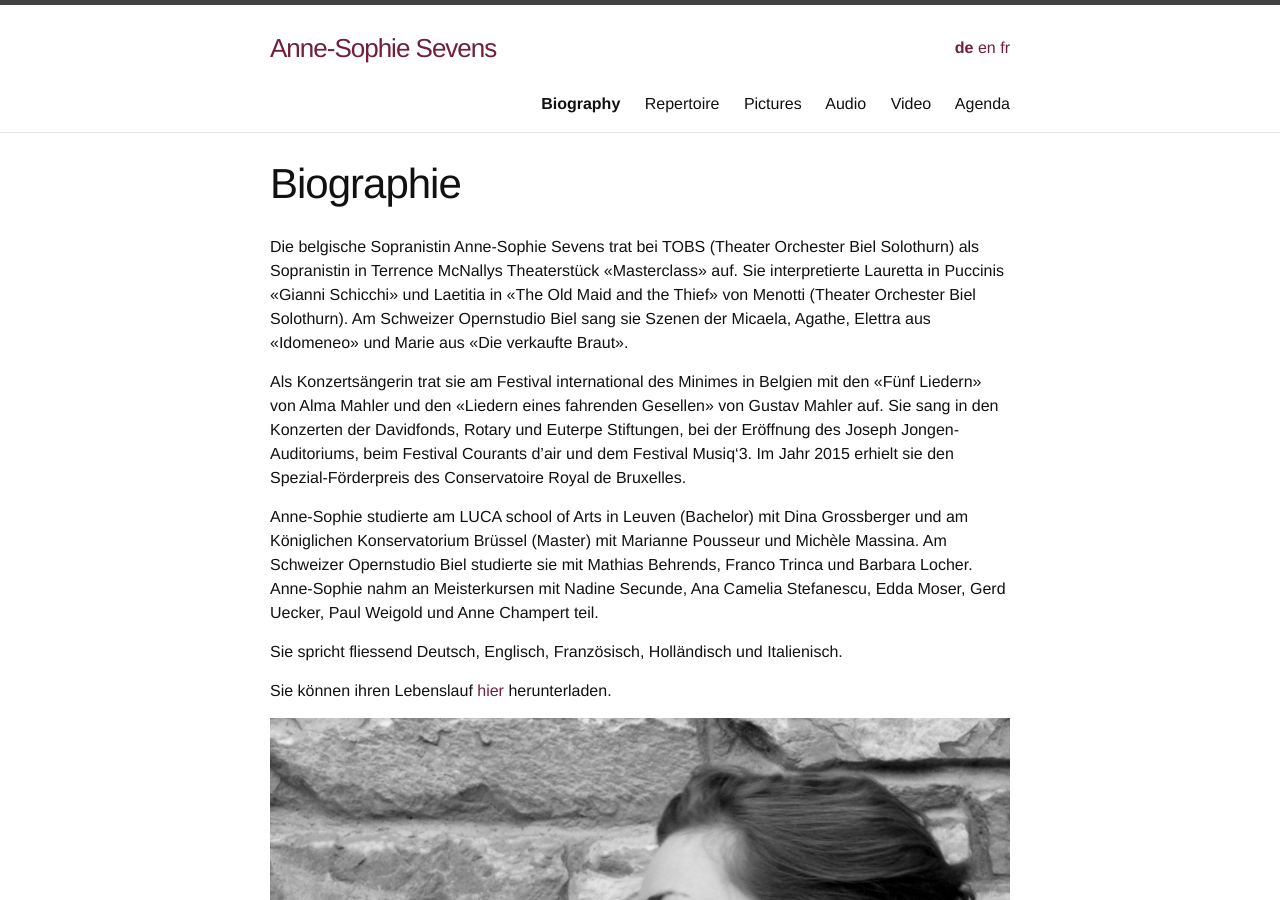
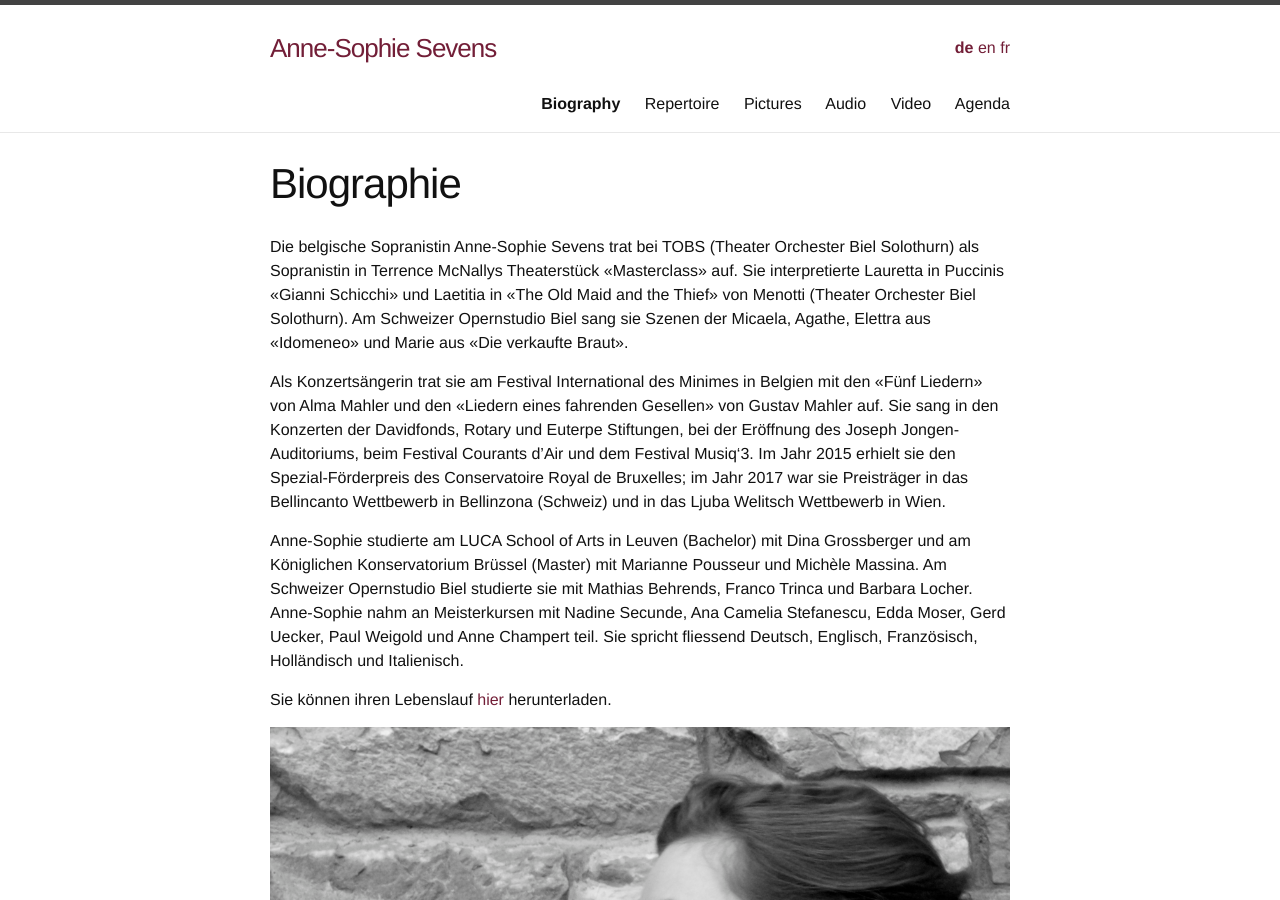
Before and after one commit to annesophie-sevens/annesophie-sevens.github.io, a Jekyll site: the page built from biography-de.md, in a window 1280 px wide and 900 px high. Built offline with Jekyll 4.4.1, drawn with Linux system fonts in a browser that asks for light colours.

Commit message:
Update biography-de.md

```diff
--- a/biography-de.md
+++ b/biography-de.md
@@ -8,11 +8,12 @@ ref: biography
 ---
 Die belgische Sopranistin Anne-Sophie Sevens trat bei TOBS (Theater Orchester Biel Solothurn) als Sopranistin in Terrence McNallys Theaterstück «Masterclass» auf. Sie interpretierte Lauretta in Puccinis «Gianni Schicchi» und Laetitia in «The Old Maid and the Thief» von Menotti (Theater Orchester Biel Solothurn). Am Schweizer Opernstudio Biel sang sie Szenen der Micaela, Agathe, Elettra aus «Idomeneo» und Marie aus «Die verkaufte Braut».
 
-Als Konzertsängerin trat sie am Festival international des Minimes in Belgien mit den «Fünf Liedern» von Alma Mahler und den «Liedern eines fahrenden Gesellen» von Gustav Mahler auf. Sie sang in den Konzerten der Davidfonds, Rotary und Euterpe Stiftungen, bei der Eröffnung des Joseph Jongen-Auditoriums, beim Festival Courants d’air und dem Festival Musiq‘3. Im Jahr 2015 erhielt sie den Spezial-Förderpreis des Conservatoire Royal de Bruxelles.
+Als Konzertsängerin trat sie am Festival International des Minimes in Belgien mit den «Fünf Liedern» von Alma Mahler und den «Liedern eines fahrenden Gesellen» von Gustav Mahler auf. Sie sang in den Konzerten der Davidfonds, Rotary und Euterpe Stiftungen, bei der Eröffnung des Joseph Jongen-Auditoriums, beim Festival Courants d’Air und dem Festival Musiq‘3. Im Jahr 2015 erhielt sie den Spezial-Förderpreis des Conservatoire Royal de Bruxelles; im Jahr 2017 war sie Preisträger in das Bellincanto Wettbewerb in Bellinzona (Schweiz) und in das Ljuba Welitsch Wettbewerb in Wien.
 
-Anne-Sophie studierte am LUCA school of Arts in Leuven (Bachelor) mit Dina Grossberger und am Königlichen Konservatorium Brüssel (Master) mit Marianne Pousseur und Michèle Massina. Am Schweizer Opernstudio Biel studierte sie mit Mathias Behrends, Franco Trinca und Barbara Locher. Anne-Sophie nahm an Meisterkursen mit Nadine Secunde, Ana Camelia Stefanescu, Edda Moser, Gerd Uecker, Paul Weigold und Anne Champert teil.
+Anne-Sophie studierte am LUCA School of Arts in Leuven (Bachelor) mit Dina Grossberger und am Königlichen Konservatorium Brüssel (Master) mit Marianne Pousseur und Michèle Massina.
+Am Schweizer Opernstudio Biel studierte sie mit Mathias Behrends, Franco Trinca und Barbara Locher. Anne-Sophie nahm an Meisterkursen mit Nadine Secunde, Ana Camelia Stefanescu, Edda Moser, Gerd Uecker, Paul Weigold und Anne Champert teil.
+Sie spricht fliessend Deutsch, Englisch, Französisch, Holländisch und Italienisch.
 
-Sie spricht fliessend Deutsch, Englisch, Französisch, Holländisch und Italienisch.
 
 Sie können ihren Lebenslauf [hier]({{ site.baseurl }}/assets/CV.pdf) herunterladen.
 
```
